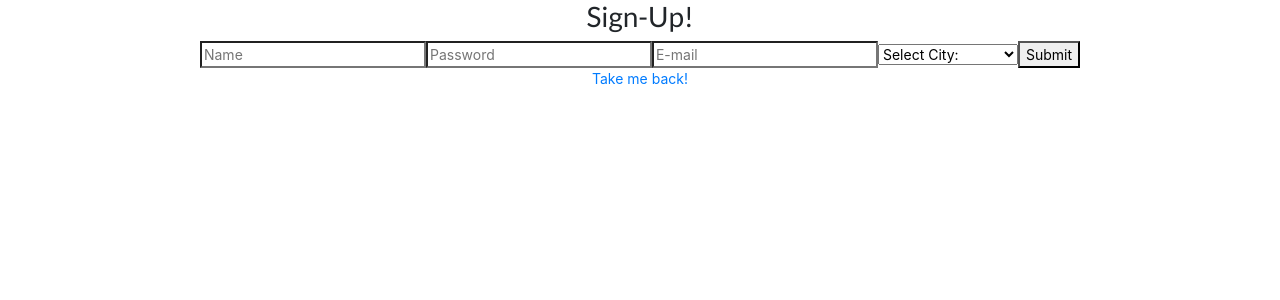
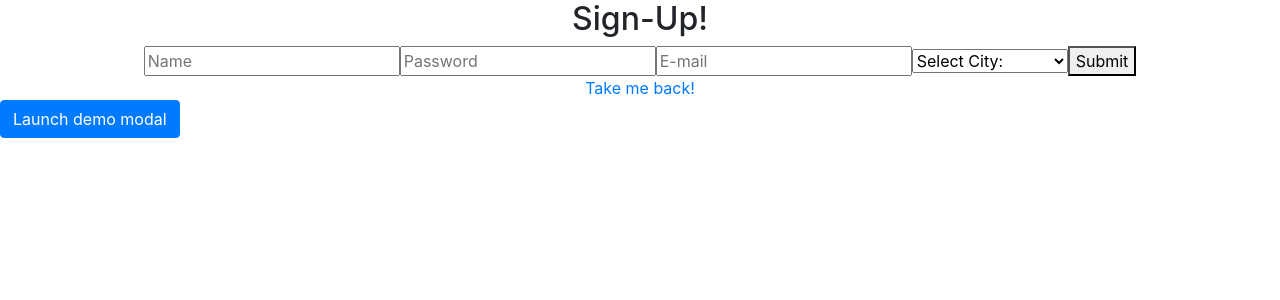
Before and after one commit to RestaurantPassport-BW/front-end, a React (Create React App) app: page /register in a window 1280 px wide. Shown: the top 300 px of the page. Built offline with nearby package versions, Linux system fonts and the light colour scheme.

Commit message:
Added working modal to edit user photo

```diff
--- a/package.json
+++ b/package.json
@@ -7,6 +7,7 @@
     "bootstrap": "^4.3.1",
     "formik": "^1.5.8",
     "react": "^16.9.0",
+    "react-bootstrap": "^1.0.0-beta.12",
     "react-dom": "^16.9.0",
     "react-router": "^5.0.1",
     "react-router-dom": "^5.0.1",
--- a/src/App.js
+++ b/src/App.js
@@ -5,7 +5,7 @@
 import Login from "./components/auth/Login";
 import Register from "./components/auth/Register";
 import styled from 'styled-components'
-
+import EditUserCard from './components/header/EditUserCard';
 
 const A = styled.a`
   padding: 20px;
@@ -24,7 +24,7 @@
         <Route path={"/register"} component={Register} />
       </Switch>
     </div>
-
+    <EditUserCard />
     </>
   );
 }
--- a/src/components/header/EditUserCard.js
+++ b/src/components/header/EditUserCard.js
@@ -1,9 +1,32 @@
-import React from 'react'
+import React, { useState } from 'react';
+import {Button, Modal } from "react-bootstrap"
 
 function EditUserCard() {
+const [show, setShow] = useState(false);
+
+const handleClose = () => setShow(false);
+const handleShow = () => setShow(true);
+
     return (
         <div>
-            THIS THE THE COMPONENT TO VIEW/EDIT USER CARD INFO
+            <Button variant="primary" onClick={handleShow}>
+        Launch demo modal
+      </Button>
+
+      <Modal show={show} onHide={handleClose}>
+        <Modal.Header closeButton>
+          <Modal.Title>Modal heading</Modal.Title>
+        </Modal.Header>
+        <Modal.Body>Woohoo, you're reading this text in a modal!</Modal.Body>
+        <Modal.Footer>
+          <Button variant="secondary" onClick={handleClose}>
+            Close
+          </Button>
+          <Button variant="primary" onClick={handleClose}>
+            Save Changes
+          </Button>
+        </Modal.Footer>
+      </Modal>
         </div>
     )
 }
--- a/src/index.js
+++ b/src/index.js
@@ -1,7 +1,6 @@
 import React from "react";
 import ReactDOM from "react-dom";
 import "./index.css";
-import 'semantic-ui-css/semantic.min.css'
 import 'bootstrap/dist/css/bootstrap.min.css';
 import App from "./App";
 
```
Also changed, not shown: 1 other file (tests, documents, lock files or other folders).
